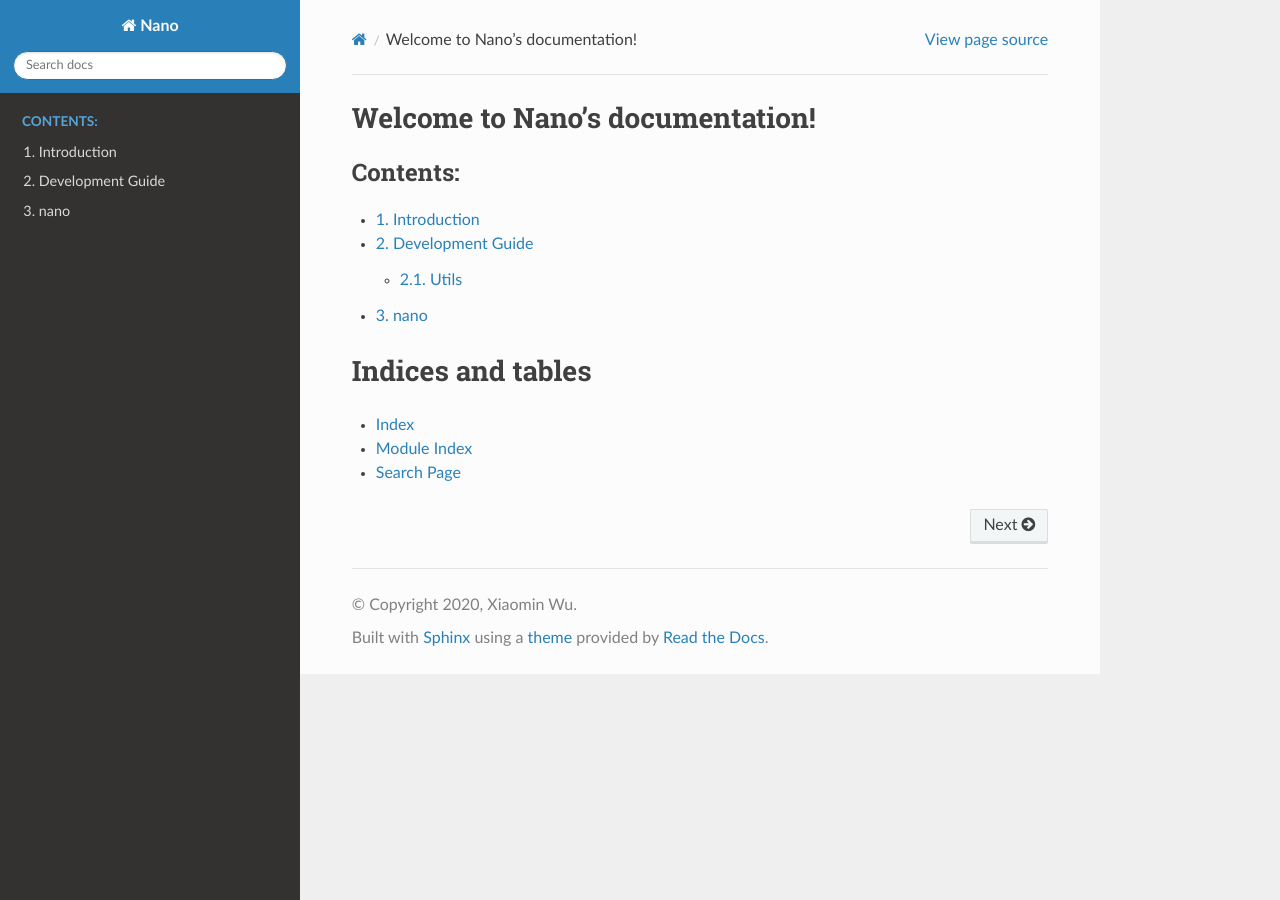
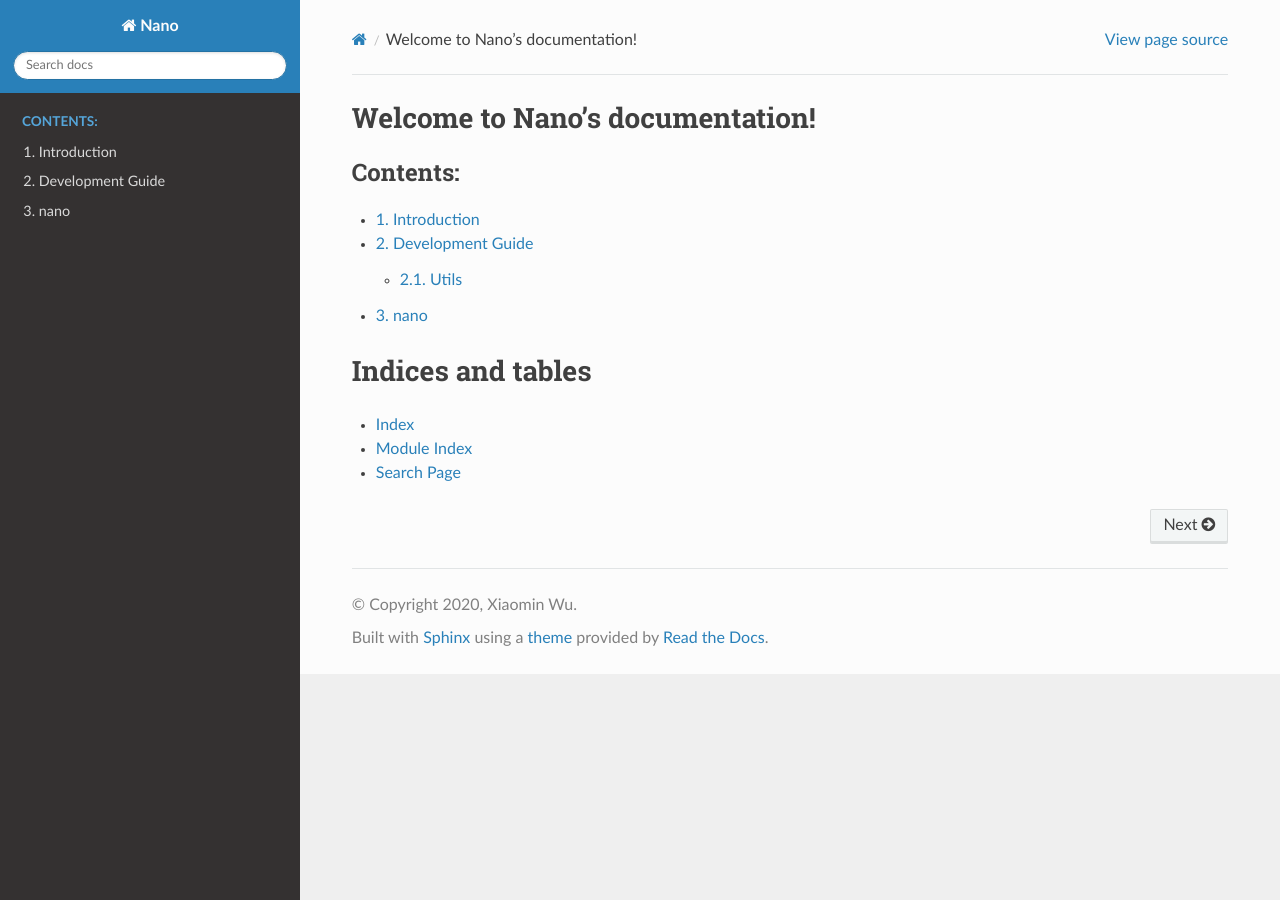
Before and after one commit to ustcxmwu/Nano, a Sphinx documentation site: the page built from doc/source/index.rst, in a window 1280 px wide. Built offline with Sphinx 7.4.7 and the Read the Docs theme 2.0.0, drawn with Linux system fonts in a browser that asks for light colours.

Commit message:
adjust width

```diff
--- /dev/null
+++ b/doc/source/_static/nano_theme.css
@@ -0,0 +1,3 @@
+.wy-nav-content {
+    max-width: 1200px !important;
+}
--- a/doc/source/conf.py
+++ b/doc/source/conf.py
@@ -58,3 +58,7 @@ html_theme = 'sphinx_rtd_theme'
 # relative to this directory. They are copied after the builtin static files,
 # so a file named "default.css" will overwrite the builtin "default.css".
 html_static_path = ['_static']
+
+
+def setup(app):
+    app.add_css_file('nano_theme.css')
```
